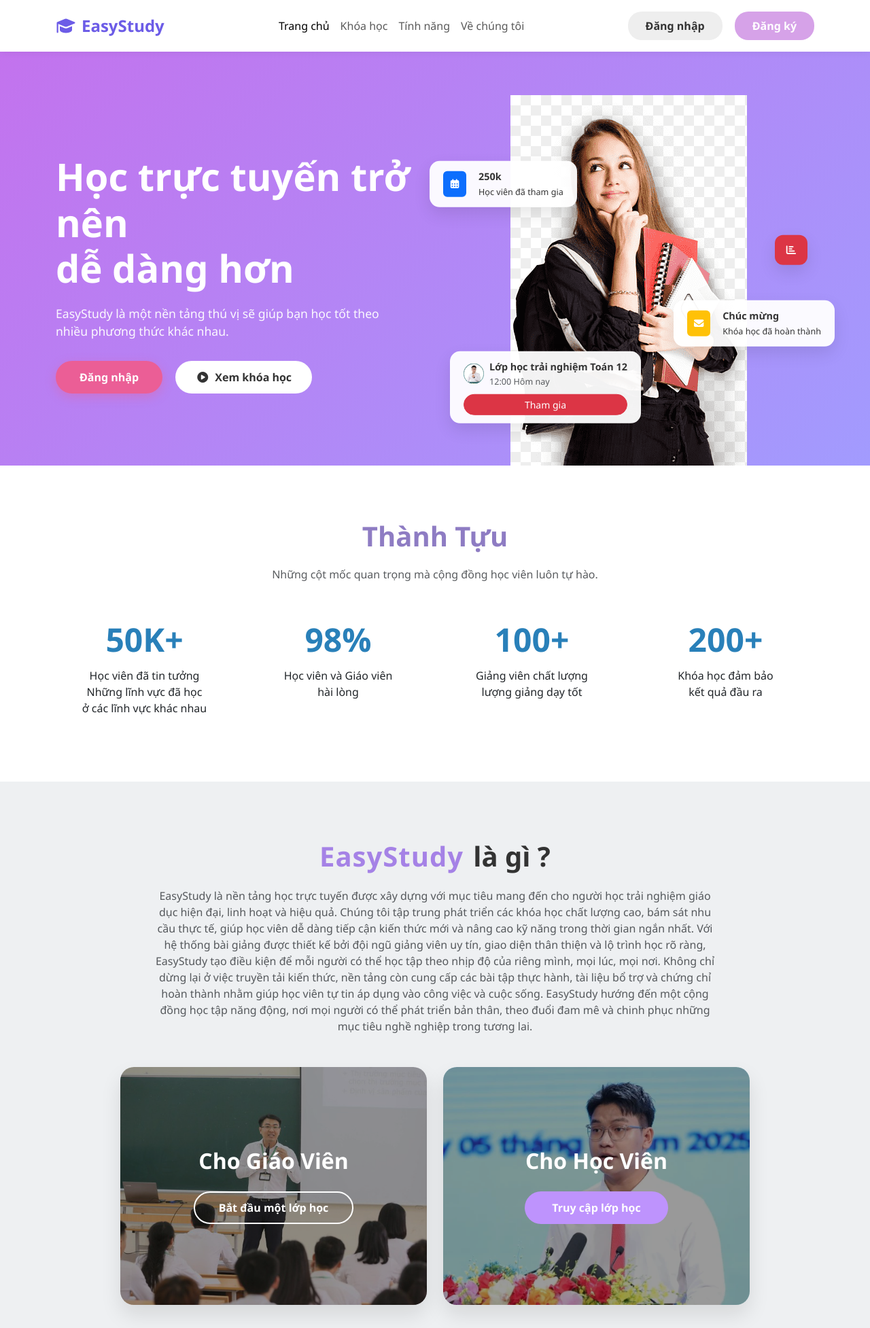
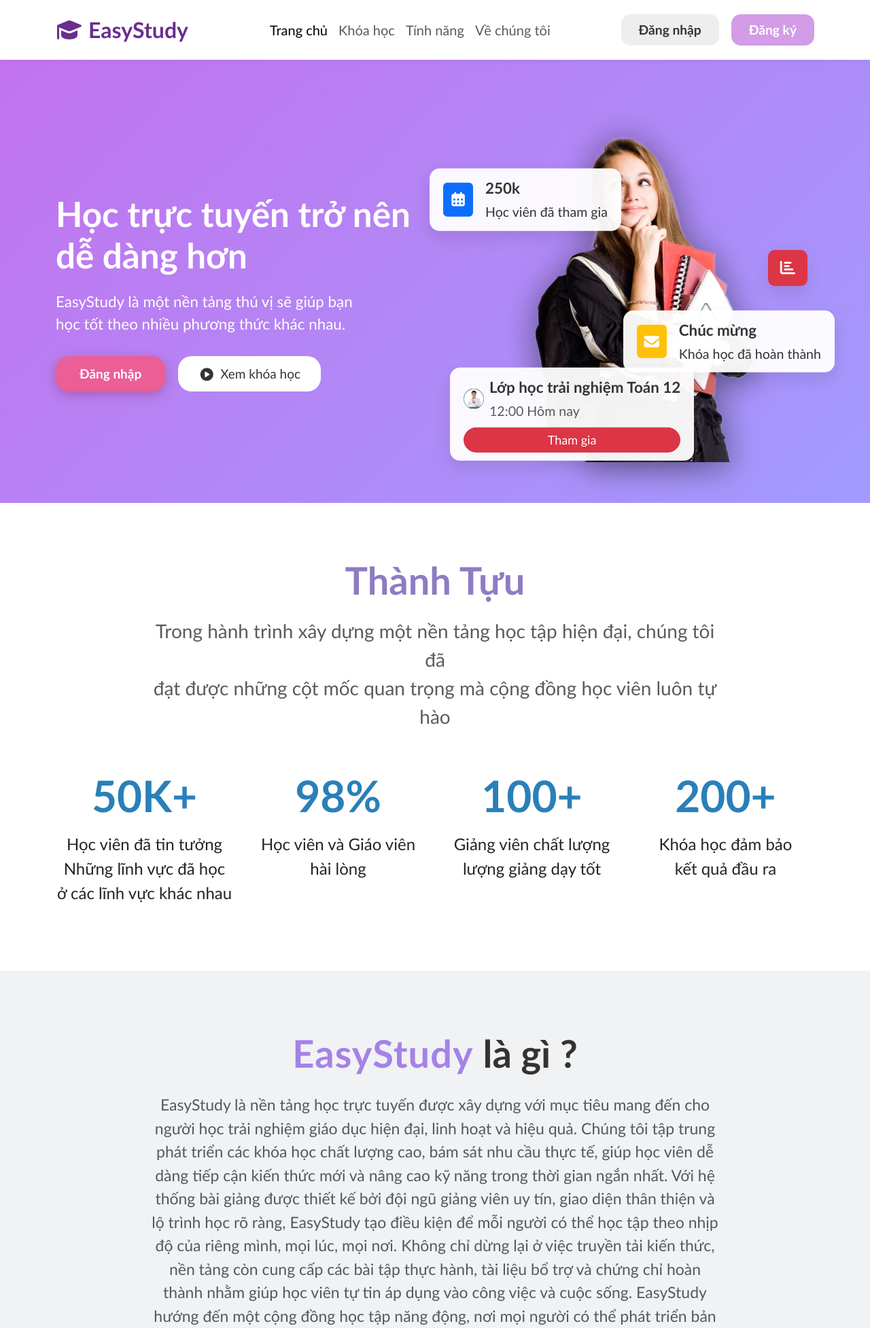
Before and after one commit to ngvanntienn/onlinecourse, a PHP site: page / in a window 1280 px wide. Shown: the top 1954 px of the page at 68% size. Run offline with PHP 8.4, Linux system fonts and the light colour scheme; some libraries are stand-ins or nearby versions.

Commit message:
hoàn thiện form trang chủ login register css...

```diff
--- a/assets/css/style.css
+++ b/assets/css/style.css
@@ -6,44 +7,47 @@
 }
 
 body {
-    font-family: 'Segoe UI', Tahoma, Geneva, Verdana, sans-serif;
+    font-family:'Gill Sans', 'Gill Sans MT', Calibri, 'Trebuchet MS', sans-serif;
     overflow-x: hidden;
     background-color: #fff;
 }
-
+/* các thanh nav */
 .navbar {
     background: #fff;
     box-shadow: 0 2px 10px rgba(0, 0, 0, 0.05);
     padding: 15px 0;
+    font-size: 20px;
 }
 
 .logo-text {
     font-weight: 800;
-    color: #6c5ce7;
-    font-size: 1.5rem;
+    color: #692e8e;
+    font-size: 2rem;
     display: flex;
     align-items: center;
 }
 
 .btn-custom-login {
-    background: #eee;
+    background: #eeeeeef1;
     color: #333;
     font-weight: 600;
-    border-radius: 20px;
+    border-radius: 14px;
     padding: 8px 25px;
     margin-right: 10px;
     text-decoration: none;
+    font-size: 1.2rem;
 }
 
 .btn-custom-register {
-    background: #d6a2e8;
+    background: #d39ce6;
     color: #fff;
     font-weight: 600;
-    border-radius: 20px;
+    border-radius: 14px;
     padding: 8px 25px;
     text-decoration: none;
+    font-size: 1.2rem;
 }
-
+/* phần hero */
 .hero-section {
     background: linear-gradient(135deg, #c471ed 0%, #a29bfe 100%);
     padding-top: 120px;
@@ -55,15 +59,14 @@
 }
 
 .hero-title {
-    font-size: 3.5rem;
+    font-size: 3.2rem;
     font-weight: 800;
     line-height: 1.2;
     margin-bottom: 20px;
 }
 
 .hero-subtitle {
-    font-size: 1.1rem;
-    opacity: 0.95;
+    font-size: 1.4rem;
     margin-bottom: 30px;
     max-width: 90%;
 }
@@ -73,11 +76,12 @@
     color: white;
     border: none;
     padding: 12px 35px;
-    border-radius: 50px;
+    border-radius: 20px;
     font-weight: 700;
-    box-shadow: 0 5px 15px rgba(235, 94, 150, 0.4);
+    box-shadow: 0 5px 15px rgba(155, 44, 88, 0.4);
     text-decoration: none;
     display: inline-block;
+    font-size: 19px;
 }
 
 .btn-hero-watch {
@@ -85,12 +89,14 @@
     color: #333;
     border: none;
     padding: 12px 30px;
-    border-radius: 50px;
-    font-weight: 700;
+    border-radius: 20px;
+    font-weight: 650px;
     margin-left: 15px;
     display: inline-flex;
     align-items: center;
     gap: 8px;
+    font-size: 19px;
+
 }
 
 .hero-image-wrapper {
@@ -101,18 +107,19 @@
     height: 100%;
     margin-top: 20px;
 }
-
+/* ảnh cho phần hero */
 .hero-girl-img {
+    filter: drop-shadow(0 10px 20px rgba(0, 0, 0, 0.25));
     width: auto;
-    max-width: 100%;
-    height: auto;
-    max-height: 550px;
+    max-width: 120%;
+    height: 100%;
+    max-height: 600px;
     position: relative;
     z-index: 1;
     display: block;
-    margin-bottom: -5px;
+
 }
-
+/* các thẻ liên quan */
 .floating-card {
     position: absolute;
     background: rgba(255, 255, 255, 0.95);
@@ -122,7 +129,7 @@
     z-index: 2;
     animation: float 4s ease-in-out infinite;
     color: #333;
-    font-size: 0.9rem;
+    font-size: 1.4rem;
     display: flex;
     align-items: center;
     gap: 10px;
@@ -138,7 +145,7 @@
     top: 40%;
     right: 10px;
     padding: 15px;
-    border-radius: 12px;
+    border-radius: 10px;
 }
 
 .card-3 {
@@ -170,40 +178,42 @@
 }
 
 .stats-title {
-    font-size: 2.5rem;
+    font-size: 3.5rem;
     font-weight: 700;
     color: #8e7cc3;
     margin-bottom: 20px;
 }
 
 .stat-number {
-    font-size: 3rem;
+    font-size: 4rem;
     font-weight: 800;
     color: #2980b9;
     margin-bottom: 5px;
 }
 
+/* phần about section */
 .about-section {
-    background-color: #eef0f2;
+    background-color: #eef0f2d8;
     padding: 80px 0;
 }
 
 .brand-text-style {
     font-weight: 900;
     color: #a582e6;
-    font-size: 2.5rem;
+    font-size: 3.5rem;
     letter-spacing: 1px;
     margin-right: 10px;
 }
 
 .section-title-large {
-    font-size: 2.5rem;
+    font-size: 3.5rem;
     font-weight: 700;
     color: #333;
 }
 
+/* căn chỉnh cho ảnh khớp với thẻ */
 .role-card-wrapper {
-    height: 350px;
+    height: 400px;
     border-radius: 20px;
     overflow: hidden;
     position: relative;
@@ -232,17 +243,18 @@
 }
 
 .role-title {
-    color: white;
+    color: rgba(255, 255, 255, 0.925);
     font-weight: 700;
-    font-size: 2rem;
+    font-size: 2.3rem;
     margin-bottom: 25px;
 }
 
 .btn-role-outline {
     border: 2px solid white;
     color: white;
-    border-radius: 50px;
+    border-radius: 40px;
     padding: 10px 35px;
+    font-size: 1.2rem;
     text-decoration: none;
     font-weight: 600;
 }
@@ -252,13 +264,15 @@
     color: white;
     border-radius: 50px;
     padding: 12px 40px;
+    font-size: 1.2rem;
     text-decoration: none;
     border: none;
     font-weight: 600;
 }
 
+/* các features */
 .feature-wrapper {
-    margin-top: 80px;
+    margin-top: 70px;
 }
 
 .dot-pink-large {
--- a/assets/js/script.js
+++ b/assets/js/script.js
@@ -1,11 +1,12 @@
-// validate login
-const togglePassword = document.querySelector('.toggle-password');
-    const passwordInput = document.querySelector('#password');
-
-    togglePassword.addEventListener('click', function () {
-    const type = passwordInput.getAttribute('type') === 'password' ? 'text' : 'password';
-    passwordInput.setAttribute('type', type);
-
-    this.classList.toggle('fa-eye');
-    this.classList.toggle('fa-eye-slash');
+document.getElementById("btnWatchCourse").addEventListener("click", function () {
+    alert("Hiện tại chưa có khóa học");
 });
+document.getElementById("btnjoincourse").addEventListener("click", function () {
+    alert("Đã muộn giờ học");
+});
+document.getElementById("btnwatchAdd").addEventListener("click", function () {
+    alert("Không còn gì để xem");
+});
+document.getElementById("btnwatchAdd2").addEventListener("click", function () {
+    alert("Không còn gì để xem");
+});
--- a/views/auth/login.php
+++ b/views/auth/login.php
@@ -12,9 +12,9 @@
     <div class="container">
         <div class="left-panel">
             <div class="text-overlay">
-                <p class="big-text">Khám Phá Thế Giới</p>
-                <p class="big-text">Kiến Thức Mới</p>
-
+                <p class="big-text">Khám Phá Thế Giới
+                    <br> Kiến Thức Mới
+                </p>
             </div>
         </div>
         <div class="right-panel">
--- a/views/home/index.php
+++ b/views/home/index.php
@@ -4,11 +4,15 @@
     <div class="container">
         <div class="row align-items-center">
             <div class="col-md-6 mb-5 mb-md-0">
-                <h1 class="hero-title"><span class = "text-title">Học trực tuyến</span> trở nên <br> dễ dàng hơn</h1>
-                <p class="hero-subtitle">EasyStudy là một nền tảng thú vị sẽ giúp bạn học tốt theo nhiều phương thức khác nhau.</p>
+                <h1 class="hero-title"><span class = "text-title">Học trực tuyến</span> trở nên
+                <br> dễ dàng hơn</h1>
+                <p class="hero-subtitle">EasyStudy là một nền tảng thú vị sẽ giúp bạn
+                    <br>học tốt theo nhiều phương thức khác nhau.</p>
                 <div class="mt-4">
                     <a href = "/onlinecourse/views/auth/login.php" class="btn btn-hero-pink">Đăng nhập</a>
-                    <button class="btn btn-hero-watch"><i class="fas fa-play-circle"></i> Xem khóa học</button>
+                    <button id="btnWatchCourse" class="btn btn-hero-watch">
+                        <i class="fas fa-play-circle"></i> Xem khóa học
+                    </button>
                 </div>
             </div>
             <div class="col-md-6">
@@ -28,7 +32,7 @@
                             <img src="/onlinecourse/assets/image/hero/npt.png" class="rounded-circle me-2" width="30">
                             <div class="text-start"><strong>Lớp học trải nghiệm Toán 12</strong><br><small class="text-muted">12:00 Hôm nay</small></div>
                         </div>
-                        <button class="btn btn-sm btn-danger w-100 rounded-pill">Tham gia</button>
+                        <button id ="btnjoincourse" class="btn btn-sm btn-danger w-100 rounded-pill" style = "font-size:18px">Tham gia</button>
                     </div>
                 </div>
             </div>
@@ -39,14 +43,16 @@
 <section class="stats-section">
     <div class="container">
         <h2 class="stats-title">Thành Tựu</h2>
-        <p class="text-muted w-75 mx-auto mb-5">Những cột mốc quan trọng mà cộng đồng học viên luôn tự hào.</p>
+        <p class="text-muted w-75 mx-auto mb-5" style = "font-size:28px">Trong hành trình xây dựng một nền tảng học tập hiện đại, chúng tôi đã
+            <br>đạt được những cột mốc quan trọng mà cộng đồng học viên luôn tự hào</p>
         <div class="row">
-            <div class="col-md-3"> <div class="stat-number">50K+</div> <p>Học viên đã tin tưởng
+            <div class="col-md-3"> <div class="stat-number">50K+</div> <p style = "font-size:24px">Học viên đã tin tưởng
             <br>Những lĩnh vực đã học<br> ở các lĩnh vực khác nhau
             </p> </div>
-            <div class="col-md-3"> <div class="stat-number">98%</div> <p>Học viên và Giáo viên<br>hài lòng</p> </div>
-            <div class="col-md-3"> <div class="stat-number">100+</div> <p>Giảng viên chất lượng<br>lượng giảng dạy tốt</p> </div>
-            <div class="col-md-3"> <div class="stat-number">200+</div> <p>Khóa học đảm bảo<br> kết quả đầu ra</p> </div>
+            <div class="col-md-3"> <div class="stat-number">98%</div> <p style = "font-size:24px">Học viên và Giáo viên
+                <br>hài lòng</p> </div>
+            <div class="col-md-3"> <div class="stat-number">100+</div> <p style = "font-size:24px">Giảng viên chất lượng<br>lượng giảng dạy tốt</p> </div>
+            <div class="col-md-3"> <div class="stat-number">200+</div> <p style = "font-size:24px">Khóa học đảm bảo<br> kết quả đầu ra</p> </div>
         </div>
     </div>
 </section>
@@ -55,7 +61,7 @@
     <div class="container">
         <div class="text-center mb-5">
             <span class="brand-text-style">EasyStudy</span> <span class="section-title-large">là gì ?</span>
-            <p class="mt-3 text-muted w-75 mx-auto">EasyStudy là nền tảng học trực tuyến được xây dựng với mục tiêu mang đến cho
+            <p class="mt-3 text-muted w-75 mx-auto" style = "font-size:23px">EasyStudy là nền tảng học trực tuyến được xây dựng với mục tiêu mang đến cho
                 người học trải nghiệm giáo dục hiện đại, linh hoạt và hiệu quả. Chúng tôi tập trung phát triển các khóa học chất lượng cao, bám sát
                 nhu cầu thực tế, giúp học viên dễ dàng tiếp cận kiến thức mới và nâng cao kỹ năng trong thời gian ngắn nhất.
                 Với hệ thống bài giảng được thiết kế bởi đội ngũ giảng viên uy tín, giao diện thân thiện và lộ trình học rõ ràng, EasyStudy
@@ -89,11 +95,12 @@
             <div class="col-lg-5">
                 <div class="dot-pink-large"></div>
                 <h2 class="feature-heading mb-4">
-                    <span class="text-pink-accent">Mọi thứ bạn làm ở lớp học,</span><br>
+                    <span class="text-pink-accent">Mọi thứ bạn có thể làm ở một lớp học,</span><br>
                     <span class="text-purple-accent">bạn cũng làm được ở</span><br>
-                    <span class="brand-text-style" style="font-size: 3rem;">EasyStudy</span>
+                    <span class="brand-text-style" style="font-size: 3rem;
+                    font-style: bold;">EasyStudy</span>
                 </h2>
-                <p class="text-muted">Phần mềm EasyStudy giúp các lớp học truyền thống và trường học trực tuyến quản lý lịch học,
+                <p class="text-muted"style = "font-size:23px">Phần mềm EasyStudy giúp các lớp học truyền thống và trường học trực tuyến quản lý lịch học,
                     điểm danh, thanh toán và lớp học ảo chỉ trong một hệ
                     thống đám mây bảo mật duy nhất.</p>
             </div>
@@ -110,18 +117,18 @@
 
 <section class="features-list-section">
     <div class="container">
-        <div class="text-center mb-5"><h2 class="fw-bold text-dark">Các tính năng của <span class="brand-text-style">EasyStudy</span></h2></div>
+        <div class="text-center mb-5"><h2 class="fw-bold text-dark"style = "font-size:3.5rem">Các tính năng của <span class="brand-text-style">EasyStudy</span></h2></div>
 
         <div class="row align-items-center feature-item">
             <div class="col-lg-6">
-                <div class="feature-img-container"><div class="blob-deco blob-purple"></div><img src="/onlinecourse/assets/image/function/a1.png" class="feature-main-img"></div>
+                <div class="feature-img-container"><div class="blob-deco blob-purple"></div><img src="/onlinecourse/assets/image/function/a5.png" class="feature-main-img"></div>
             </div>
             <div class="col-lg-6 ps-lg-5">
                 <h3 class="feature-title text-primary">Lớp học được thiết kế giao diện thông minh</h3>
                 <ul class="feature-list-check">
                     <li>Teachers don’t get lost in the grid view and have a dedicated Podium space.</li>
                     <li>Trợ giảng và người thuyết trình có thể được ưu tiên hiển thị trong giao diện lớp học.</li>
-                    <li>Giáo viên có thể dễ dàng nhìn thấy học viên và dữ liệu lớp học cùng một thời điểm</li>
+                    <li>Giáo viên có thể dễ dàng nhìn thấy học viên và dữ liệu lớp học cùng một thời điểm.</li>
                 </ul>
             </div>
         </div>
@@ -132,7 +139,7 @@
             </div>
             <div class="col-lg-6 order-lg-1 pe-lg-5">
                 <h3 class="feature-title text-danger">Các công cụ cho giáo viên và học viên</h3>
-                <p class="text-muted">Lớp học có một bộ công cụ giảng dạy năng động được tích hợp sẵn để triển
+                <p class="text-muted"style = "font-size: 1.7rem;">Lớp học có một bộ công cụ giảng dạy năng động được tích hợp sẵn để triển
                     khai và sử dụng trong
                     suốt buổi học.Giáo viên có thể giao bài tập ngay lập tức để học viên hoàn thành và nộp bài.</p>
             </div>
@@ -145,7 +152,7 @@
             <div class="col-lg-6 ps-lg-5">
                 <h3 class="feature-title text-purple-accent">Đánh giá, Bài tập ngắn (Quiz),
                     <br> Bài kiểm tra</h3>
-                <p class="text-muted">Dễ dàng khởi chạy các bài tập, bài tập ngắn và bài kiểm tra trực tiếp (live).
+                <p class="text-muted"style = "font-size: 1.7rem;">Dễ dàng khởi chạy các bài tập, bài tập ngắn và bài kiểm tra trực tiếp (live).
                     Kết quả của học viên được tự động nhập vào sổ điểm trực tuyến.</p>
             </div>
         </div>
@@ -156,49 +163,60 @@
             </div>
             <div class="col-lg-6 order-lg-1 pe-lg-5">
                 <h3 class="feature-title text-danger">Công cụ quản lý lớp học cho giáo viên</h3>
-                <p class="text-muted">Lớp học cung cấp các công cụ giúp điều hành và quản lý lớp như Danh sách Lớp, Chuyên cần, và nhiều hơn nữa.Với
-                    sổ điểm, giáo viên có thể xem lại và chấm điểm các bài kiểm tra và bài tập ngắn ngay lập tức (trong thời gian thực)..</p>
+                <p class="text-muted"style = "font-size: 1.7rem;">Lớp học cung cấp các công cụ giúp điều hành và quản lý lớp như Danh sách Lớp, Chuyên cần, và nhiều hơn nữa.Với
+                    sổ điểm, giáo viên có thể xem lại và chấm điểm các bài kiểm tra và bài tập ngắn ngay lập tức (trong thời gian thực).</p>
             </div>
         </div>
 
         <div class="row align-items-center feature-item">
             <div class="col-lg-6">
-                <div class="feature-img-container"><div class="blob-deco blob-purple"></div><img src="/onlinecourse/assets/image/function/a5.png" class="feature-main-img"></div>
+                <div class="feature-img-container"><div class="blob-deco blob-purple"></div><img src="/onlinecourse/assets/image/function/a1.png" class="feature-main-img"></div>
             </div>
             <div class="col-lg-6 ps-lg-5">
-                <h3 class="feature-title text-purple-accent">Thảo luận 1-1</h3>
-                <p class="text-muted">Giáo viên và trợ giảng có thể nói chuyện riêng với học sinh.</p>
+                <h3 class="feature-title text-purple-accent" style = "color: #349a4dff;">Thảo luận 1-1</h3>
+                <p class="text-muted" style = "font-size: 1.7rem;">Giáo viên và trợ giảng có thể nói chuyện riêng với học sinh.</p>
             </div>
         </div>
 
-        <div class="text-center mt-4"><button class="btn btn-discovery-pink">Xem thêm</button></div>
+        <div class="text-center mt-4"><button id ="btnwatchAdd" class="btn btn-discovery-purple">Xem thêm</button></div>
     </div>
 </section>
 
 <section class="discovery-section">
     <div class="container">
-        <h2 class="mb-4 fw-bold text-dark"><span class="text-highlight-red">Khám phá</span> các khóa học</h2>
-        <div class="course-banner-card bg-web-dev">
-            <img src="/onlinecourse/assets/image/course/web.png" class="course-main-img" alt="Web Dev">
-            <div class="course-inner-layout">
-                <div class="course-text-col">
-                    <div class="course-heading-small">Lập trình Web</div>
-                    <div class="course-heading-large">Hiểu về<br>Lập Trình<br>Web</div>
-                </div>
-                <a href="#" class="btn-detail-link">Xem chi tiết <i class="fas fa-arrow-right ms-2"></i></a>
+        <h2 class="section-heading mb-5">
+            <span class="text-highlight-red">Khám phá</span> các khóa học
+        </h2>
+
+        <div class="course-item-wrapper mb-5">
+            <div class="course-header d-flex justify-content-between align-items-center mb-2">
+                <h3 class="course-title mb-0">Lập trình Web</h3>
+                <a href="#" class="btn-see-detail" style = "font-size: 1.4rem;">
+                    XEM CHI TIẾT <i class="fas fa-arrow-right ms-2"></i>
+                </a>
+            </div>
+            <div class="course-banner-container">
+                <img src="/onlinecourse/assets/image/course/web.png" class="img-fluid course-banner-img" alt="Lập trình Web">
+                <div class="banner-bottom-layer"></div>
             </div>
         </div>
-        <div class="course-banner-card bg-photoshop">
-            <img src="/onlinecourse/assets/image/course/pts.png" class="course-main-img" alt="Photoshop">
-            <div class="course-inner-layout">
-                <div class="course-text-col">
-                    <div class="course-heading-small">Thiết kế đồ họa</div>
-                    <div class="course-heading-large">Photoshop và<br>thiết kế cơ bản</div>
-                </div>
-                <a href="#" class="btn-detail-link">Xem chi tiết <i class="fas fa-arrow-right ms-2"></i></a>
+
+        <div class="course-item-wrapper mb-5">
+            <div class="course-header d-flex justify-content-between align-items-center mb-2">
+                <h3 class="course-title mb-0">Photoshop và thiết kế cơ bản</h3>
+                <a href="#" class="btn-see-detail" style = "font-size: 1.4rem;">
+                    XEM CHI TIẾT <i class="fas fa-arrow-right ms-2"></i>
+                </a>
+            </div>
+            <div class="course-banner-container pt-photo">
+                <img src="/onlinecourse/assets/image/course/pts.png" class="img-fluid course-banner-img" alt="Photoshop">
+                <div class="banner-bottom-layer"></div>
             </div>
         </div>
-        <div class="text-center"><button class="btn btn-discovery-pink">Xem thêm</button></div>
+
+        <div class="text-center mt-4">
+            <button id = "btnwatchAdd2" class="btn btn-discovery-pink px-4 py-2 fw-bold"">Xem thêm</button>
+        </div>
     </div>
 </section>
 
@@ -206,8 +224,8 @@
     <div class="container">
         <div class="row align-items-center">
             <div class="col-md-5">
-                <h2 class="fw-bold mb-3">Học viên nói gì ?</h2>
-                <p class="text-muted mb-4">EasyStudy có hàng ngàn đánh giá từ người dùng trên khắp Việt Nam.
+                <h2 class="fw-bold mb-3"style = "font-size: 2.3rem; color: #0b2b76ff;">Học viên nói gì ?</h2>
+                <p class="text-muted mb-4" style = "font-size: 1.7rem;">EasyStudy có hàng ngàn đánh giá từ người dùng trên khắp Việt Nam.
                     <br>
                     <br>
                     Nhiều học viên và giáo viên đã được giúp đỡ trên nên tảng EasyStudy.
@@ -216,7 +234,7 @@
                     Bạn thì sao ? Cho chúng tôi xin đánh giá nhé !
                 </p>
                 <div class="review-input-group">
-                    <input type="text" class="review-input" placeholder="Viết đánh giá...">
+                    <input type="text" class="review-input" placeholder="Viết đánh giá của bạn...">
                     <button class="btn-arrow-circle"><i class="fas fa-arrow-right"></i></button>
                 </div>
             </div>
@@ -224,10 +242,10 @@
                 <div class="testi-img-wrapper">
                     <img src="/onlinecourse/assets/avatars/mt.png" class="testi-main-img">
                     <div class="float-quote-card">
-                        <p class="fst-italic text-muted">"Cảm ơn rất nhiều vì đã hỗ trợ, tôi đã thu được nhiều kiến thức bổ ích từ các khóa học.
+                        <p class="fst-italic text-muted" style = "font-size: 1.4rem;">"Cảm ơn rất nhiều vì đã hỗ trợ, tôi đã thu được nhiều kiến thức bổ ích từ các khóa học.
                             Đây chính xác là những gì tôi tìm kiếm. Bạn sẽ không hối hận khi lựa chọn EasyStudy”"</p>
                         <div class="d-flex justify-content-between align-items-center">
-                            <strong>Minh Thư</strong>
+                            <strong style = "font-size: 1.4rem;">Minh Thư</strong>
                             <div class="star-rating"><i class="fas fa-star"></i><i class="fas fa-star"></i><i class="fas fa-star"></i><i class="fas fa-star"></i><i class="fas fa-star"></i></div>
                         </div>
                     </div>
@@ -236,5 +254,5 @@
         </div>
     </div>
 </section>
-
+<script src = "/onlinecourse/assets/js/script.js"></script>
 <?php require_once 'views/layouts/footer.php'; ?>
--- a/views/layouts/footer.php
+++ b/views/layouts/footer.php
@@ -4,14 +4,14 @@
             <div class="col-md-4 mb-4">
                 <div class="footer-logo-wrapper">
                     <div class="logo-circle"><i class="fas fa-graduation-cap"></i></div>
-                    <span style="font-size: 1.5rem; font-weight: bold;">EasyStudy</span>
+                    <span style="font-size: 2.2rem; font-weight: bold; color: #692e8e;">EasyStudy</span>
                 </div>
-                <p>Nền tảng học tập trực tuyến hàng đầu.</p>
+                <p style = "font-size: 26px;">Nền tảng học tập trực tuyến hàng đầu Việt Nam.</p>
             </div>
 
             <div class="col-md-4 mb-4">
                 <div class="footer-column">
-                    <h3>Về chúng tôi</h3>
+                    <h3>About Us</h3>
                     <ul>
 
                         <li><a href="#">Đội ngũ</a></li>
```
Also changed, not shown: other parts of assets/css/style.css (+180 -103 lines), assets/css/auth.css (+21 -7 lines), assets/image/easystudy/hs.png, assets/image/hero/student.png.
